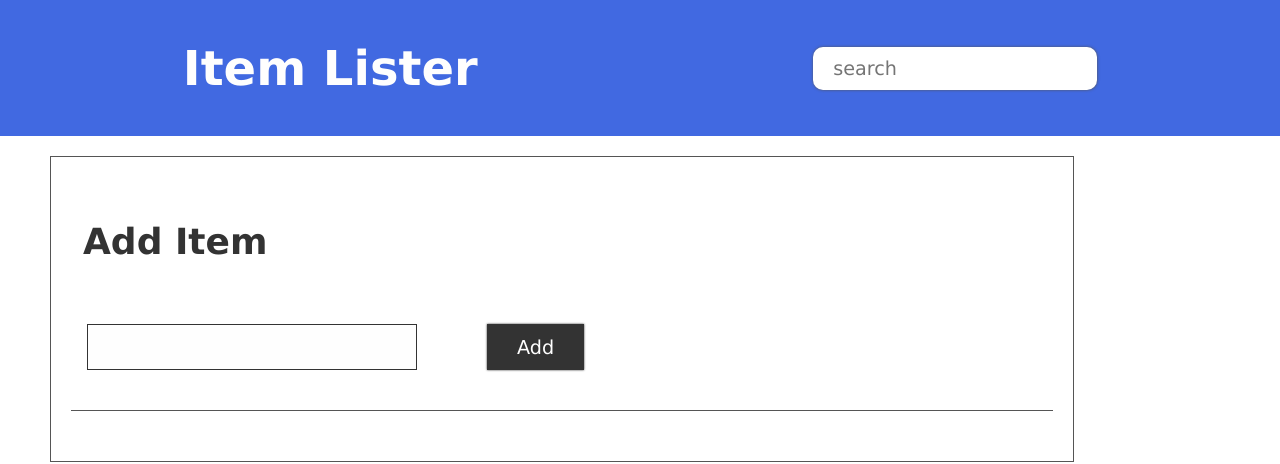
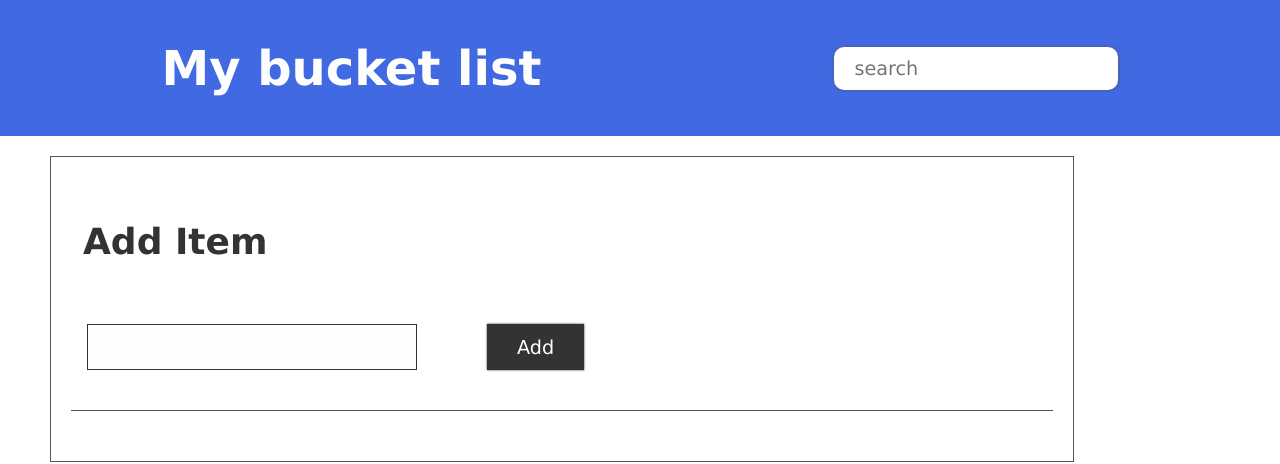
Before and after one commit to mayankjamwal/myTodoApp, a plain HTML site: page index.html in a window 1280 px wide. Drawn offline with Linux system fonts and the light colour scheme.

Commit message:
Changed heading

```diff
--- a/index.html
+++ b/index.html
@@ -14,7 +14,7 @@
     <div class="container">
         <nav>
             <div class="header">
-                <h1>Item Lister</h1>
+                <h1>My bucket list</h1>
             </div>
             <div class="search">
                 <input type="text" name="search" id="search" placeholder="search">
```
